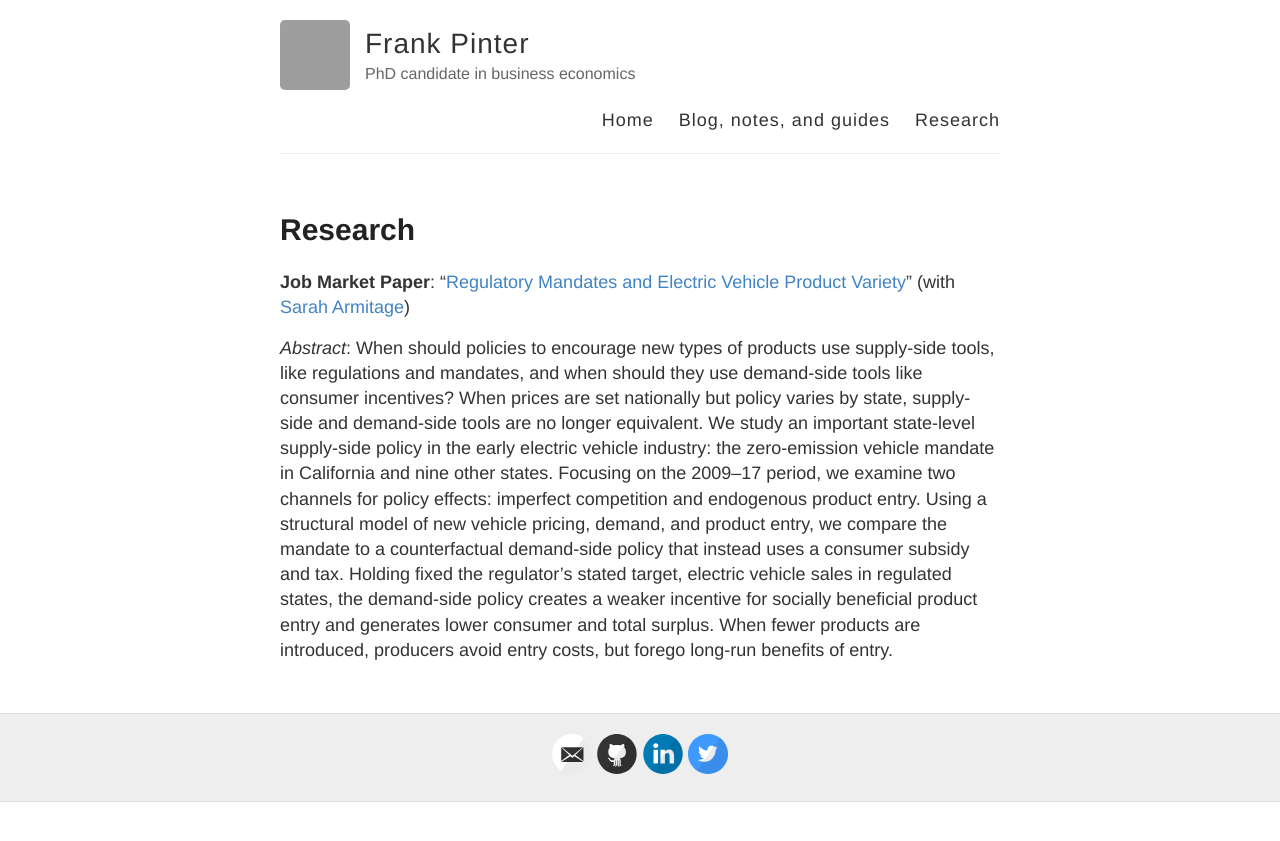
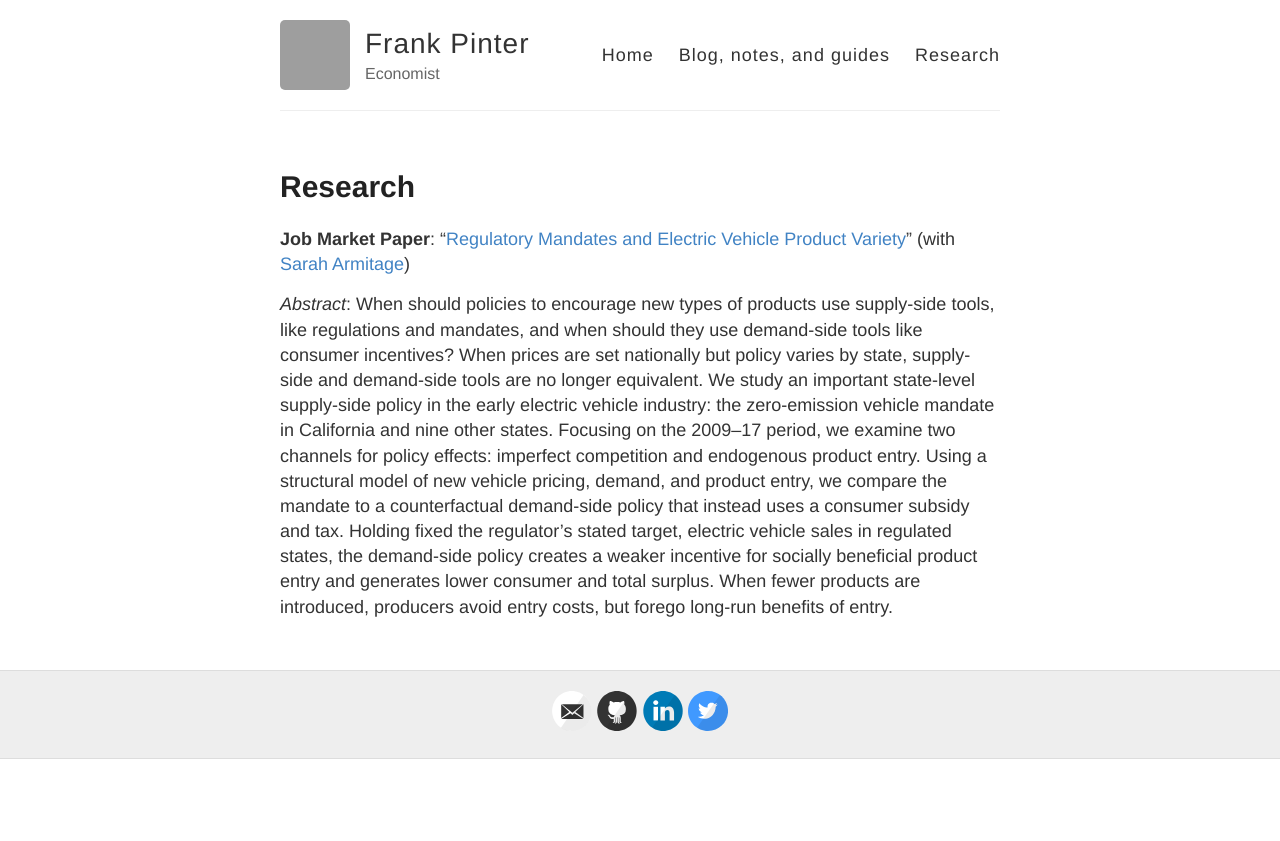
Before and after one commit to fpinter/fpinter.github.io, a Jekyll site: the page built from research.md, in a window 1280 px wide. Shown: the top 841 px of the page. Built offline with Jekyll 4.4.1, drawn with Linux system fonts in a browser that asks for light colours; grey boxes are pictures that could not be loaded.

```diff
--- a/_config.yml
+++ b/_config.yml
@@ -6,7 +6,7 @@
 name: Frank Pinter
 
 # Short bio or description (displayed in the header)
-description: PhD candidate in business economics
+description: Economist
 
 # URL of your avatar or profile pic (you could use your GitHub profile pic)
 avatar:
--- a/research.md
+++ b/research.md
@@ -3,6 +3,6 @@ layout: page
 title: Research
 ---
 
-**Job Market Paper**: "[Regulatory Mandates and Electric Vehicle Product Variety](https://www.frankpinter.com/Pinter_JMP.pdf)" (with [Sarah Armitage](https://scholar.harvard.edu/sarmitage))
+**Job Market Paper**: "[Regulatory Mandates and Electric Vehicle Product Variety](https://www.frankpinter.com/Pinter_JMP.pdf)" (with [Sarah Armitage](https://www.sarah-armitage.com/))
 
 *Abstract*: When should policies to encourage new types of products use supply-side tools, like regulations and mandates, and when should they use demand-side tools like consumer incentives? When prices are set nationally but policy varies by state, supply-side and demand-side tools are no longer equivalent. We study an important state-level supply-side policy in the early electric vehicle industry: the zero-emission vehicle mandate in California and nine other states. Focusing on the 2009--17 period, we examine two channels for policy effects: imperfect competition and endogenous product entry. Using a structural model of new vehicle pricing, demand, and product entry, we compare the mandate to a counterfactual demand-side policy that instead uses a consumer subsidy and tax. Holding fixed the regulator's stated target, electric vehicle sales in regulated states, the demand-side policy creates a weaker incentive for socially beneficial product entry and generates lower consumer and total surplus. When fewer products are introduced, producers avoid entry costs, but forego long-run benefits of entry.
```
